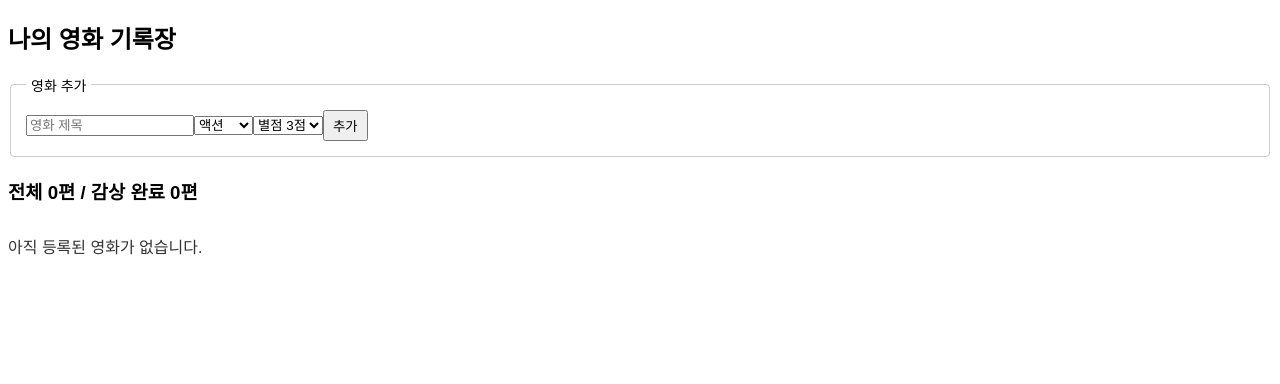
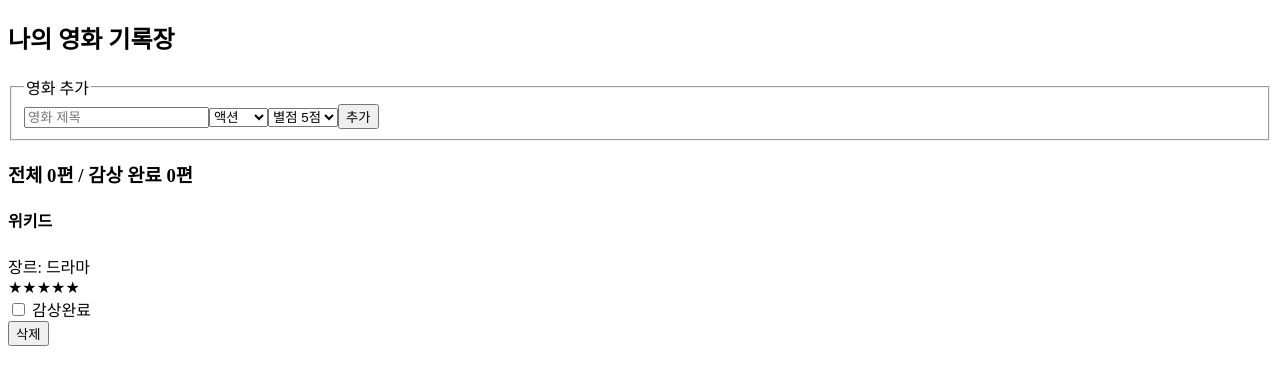
Before and after one commit to beruse2005-cloud/practice-01-movie_1, a React (Vite) app: page / in a window 1280 px wide. Shown: the top 384 px of the page. Built offline with nearby package versions, Linux system fonts and the light colour scheme.

Commit message:
state와 초기 렌더링 화면 작성

```diff
--- a/src/App.jsx
+++ b/src/App.jsx
@@ -1,176 +1,51 @@
-import { useState } from "react";
+import {useState} from "react";
 
 function App() {
-    // 입력값을 관리하는 state
-    const [title, setTitle] = useState(""); // 영화 제목
-    const [genre, setGenre] = useState("액션"); // 장르 (기본값 액션)
-    const [rating, setRating] = useState("3"); // 별점 (기본값 별점 3점)
+    const [title, setTitle] = useState("");
+    const [genre, setGenre] = useState("액션");
+    const [rating, setRating] = useState("5");
 
-    // 영화 목록을 관리하는 state (초기 데이터 없음)
-    const [movieList, setMovieList] = useState([]);
+    const [movies, setMovies] = useState([]);
 
-    // 영화 추가 핸들러 (handleSubmit)
-    const handleSubmit = (e) => {
-        e.preventDefault();
+    const genres = ["액션", "코미디", "드라마", "SF", "공포", "멜로"];
+    const ratings = ["5", "4", "3", "2", "1"];
 
-        // title에 글자가 비어있거나 공백만 있는 경우 저장 방지
-        if (title.trim() === "") {
-            return;
-        }
-
-        // 새로운 영화 객체 생성
-        const newMovie = {
-            title: title,
-            genre: genre,
-            rating: Number(rating), // 별점 숫자로 변환 저장
-            completed: false, // 감상 완료 여부 초기값
-        };
-
-        // 새로운 array를 만들어 movieList 갱신
-        setMovieList([...movieList, newMovie]);
-
-        // 인풋 값 초기화
-        setTitle("");
-        setGenre("액션");
-        setRating("3");
-    };
-
-    // 영화 삭제 핸들러 (handleDeleteMovie)
-    const handleDeleteMovie = (index) => {
-        const updatedList = movieList.filter((item, i) => i !== index);
-        setMovieList(updatedList);
-    };
-
-    // 감상 완료 토글 핸들러 (handleToggleMovie)
-    const handleToggleMovie = (index) => {
-        const updatedList = movieList.map((movie, i) => {
-            if (i === index) {
-                return { ...movie, completed: !movie.completed };
-            }
-            return movie;
-        });
-        setMovieList(updatedList);
-    };
-
-    // 전체 영화 수 및 감상 완료 수 계산
-    const totalCount = movieList.length;
-    const completedCount = movieList.filter((movie) => movie.completed).length;
-
-    return (
-        <div style={{ fontFamily: "sans-serif" }}>
+    return <>
         <h2>나의 영화 기록장</h2>
-
-            {/* 영화 추가 박스 컨테이너 */}
-            <fieldset
-                style={{
-                    border: "1px solid #ccc",
-                    borderRadius: "4px",
-                    padding: "15px",
-                    marginBottom: "20px",
-                }}
-            >
-                <legend style={{ padding: "0 5px", fontSize: "14px" }}>영화 추가</legend>
-
-                {/* 인풋, 셀렉트, 버튼들이 나란히 붙어있도록 구성 */}
-                <form onSubmit={handleSubmit} style={{ display: "flex", alignItems: "center" }}>
+        <fieldset>
+            <legend>영화 추가</legend>
+            <form>
                 <input
-                        type="text"
-                        placeholder="영화 제목"
-                        value={title}
-                        onChange={(e) => setTitle(e.target.value)}
-                        style={{ width: "160px" }}
+                    placeholder={"영화 제목"}
                 />
-
-                    {/* 장르 선택 select */}
-                    <select
-                        value={genre}
-                        onChange={(e) => setGenre(e.target.value)}
-                    >
-                        <option value="액션">액션</option>
-                        <option value="드라마">드라마</option>
-                        <option value="코미디">코미디</option>
-                        <option value="SF">SF</option>
-                        <option value="공포">공포</option>
+                <select>
+                    {genres.map((item, index) => {
+                        return <option key={index} value={item}>{item}</option>
+                    })}
                 </select>
-
-                    {/* 별점 선택 select */}
-                    <select
-                        value={rating}
-                        onChange={(e) => setRating(e.target.value)}
-                    >
-                        <option value="1">별점 1점</option>
-                        <option value="2">별점 2점</option>
-                        <option value="3">별점 3점</option>
-                        <option value="4">별점 4점</option>
-                        <option value="5">별점 5점</option>
+                <select>
+                    {ratings.map((item, index) => {
+                        return <option key={index} value={item}>별점 {item}점</option>
+                    })}
                 </select>
-
-                    <button type="submit" style={{ padding: "4px 8px", cursor: "pointer" }}>
-                        추가
-                    </button>
+                <button>추가</button>
             </form>
         </fieldset>
-
-            {/* 상단 통계 영역 */}
-            <h3 style={{ marginBottom: "25px" }}>
-                전체 {totalCount}편 / 감상 완료 {completedCount}편
-            </h3>
-
-            {/* 영화 카드 목록 영역 (안내 문구 여백 분리) */}
-            {movieList.length === 0 ? (
-                <p style={{ color: "#333", marginTop: "30px" }}>아직 등록된 영화가 없습니다.</p>
-            ) : (
-                <div style={{ display: "flex", gap: "20px", flexWrap: "wrap" }}>
-                    {movieList.map((movie, index) => (
-                        <div
-                            key={index}
-                            style={{
-                                border: "1px solid #ccc",
-                                borderRadius: "8px",
-                                padding: "20px",
-                                width: "200px",
-                                boxShadow: "0 2px 5px rgba(0,0,0,0.1)",
-                                // 체크했을 때 카드 전체 요소가 블라인드(흐림/배경색 변경) 처리되도록 수정
-                                opacity: movie.completed ? 0.7 : 1,
-                                backgroundColor: movie.completed ? "#f9f9f9" : "#ffffff",
-                                transition: "all 0.2s ease-in-out",
-                            }}
-                        >
-                            {/* 체크 완료 시 제목, 장르, 별점 영역만 흐려지도록 블라인드 처리 */}
-                            <div style={{ opacity: movie.completed ? 0.8 : 1, transition: "opacity 0.2s" }}>
-                                <h4 style={{ margin: "0 0 10px 0" }}>{movie.title}</h4>
-                                <p style={{ margin: "5px 0" }}>장르: {movie.genre}</p>
-                                <p style={{ margin: "5px 0" }}>
-                                    {"★".repeat(movie.rating)}
-                                    {"☆".repeat(5 - movie.rating)}
-                                </p>
+        <h3>전체 0편 / 감상 완료 0편</h3>
+        <div>
+            <div>
+                <h4>위키드</h4>
+                <div>장르: 드라마</div>
+                <div>★★★★★</div>
+                <label>
+                    <input type={"checkbox"}/> 감상완료
+                </label>
+                <div>
+                    <button>삭제</button>
                 </div>
-
-                            {/* 감상 완료 체크박스 및 토글 */}
-                            <div style={{ margin: "10px 0" }}>
-                                <label style={{ cursor: "pointer" }}>
-                                    <input
-                                        type="checkbox"
-                                        checked={movie.completed}
-                                        onChange={() => handleToggleMovie(index)}
-                                        style={{ marginRight: "5px" }}
-                                    />
-                                    감상 완료
-                                </label>
             </div>
-
-                            <button
-                                onClick={() => handleDeleteMovie(index)}
-                                style={{ padding: "2px 8px", cursor: "pointer" }}
-                            >
-                                삭제
-                            </button>
         </div>
-                    ))}
-                </div>
-            )}
-        </div>
-    );
+    </>
 }
 
 export default App;
```
Lines whose indentation alone changed are shown as unchanged.
